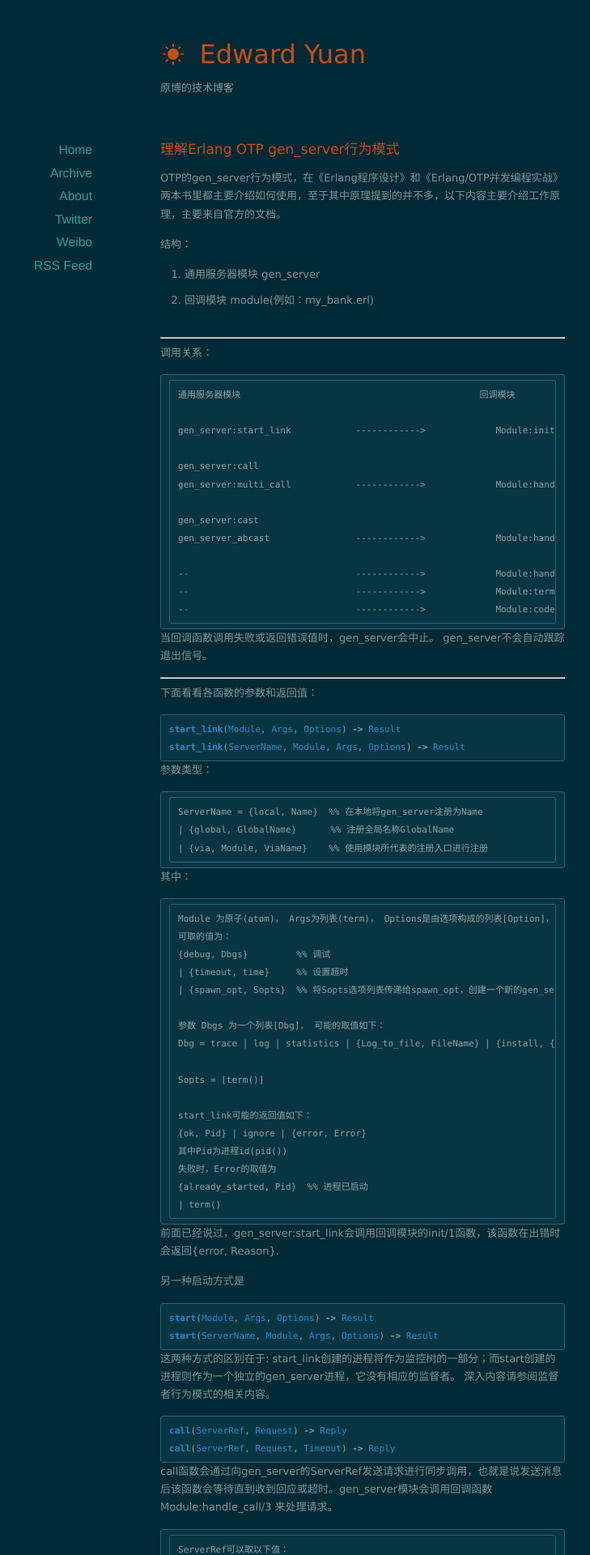
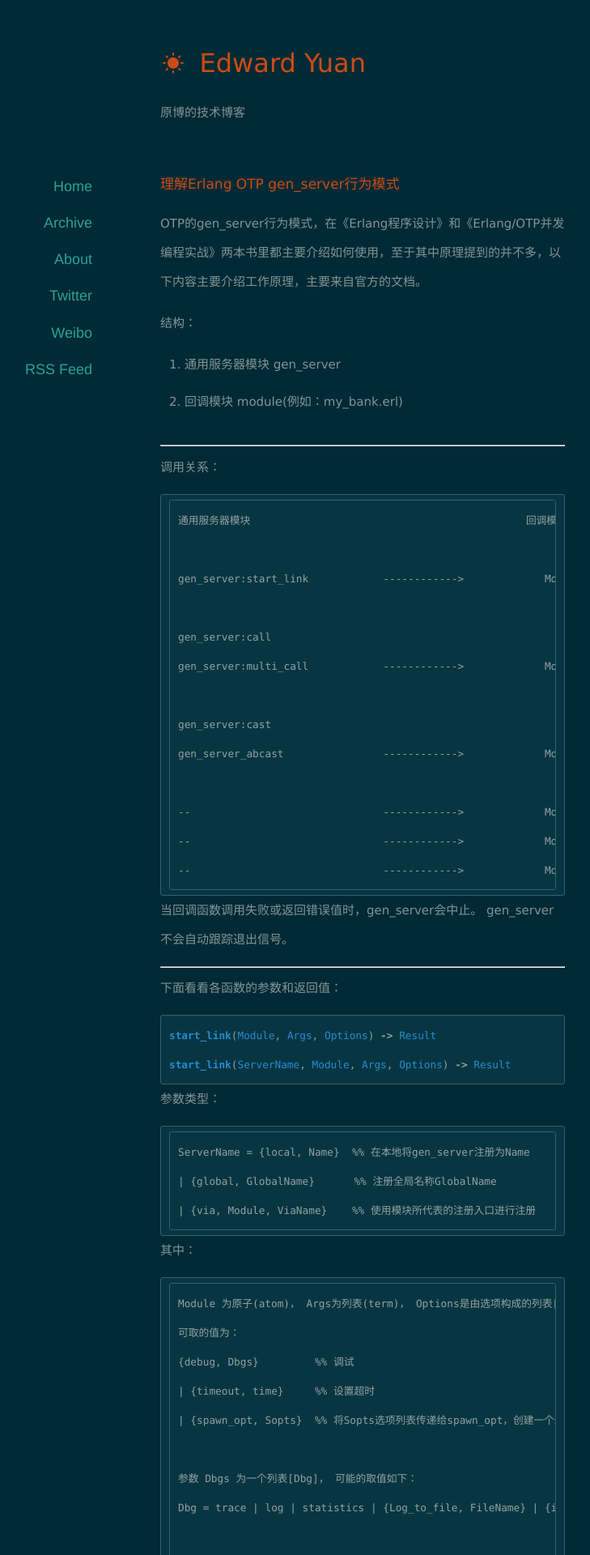
Before and after one commit to EdwardYuan/EdwardYuan.github.io, a Jekyll site: the page built from index.html, in a window 1280 px wide. Shown: the top 1920 px of the page at 81% size, without its empty margins (192-921 px from the left). Built offline with Jekyll 4.4.1, drawn with Linux system fonts in a browser that asks for light colours; nearby versions of some CDN libraries; the list of posts is cut into pages by our own code.

Commit message:
update font size

```diff
--- a/assets/css/style.css
+++ b/assets/css/style.css
@@ -33,8 +33,8 @@ table {
 /*** Basics ***/
 body {
 	font-family: Verdana, serif;
-	font-size: 13px;
-	line-height: 1.7;
+	font-size: 15px;
+	line-height: 2.4;
 }
 
 a, a:active, a:visited {
```
